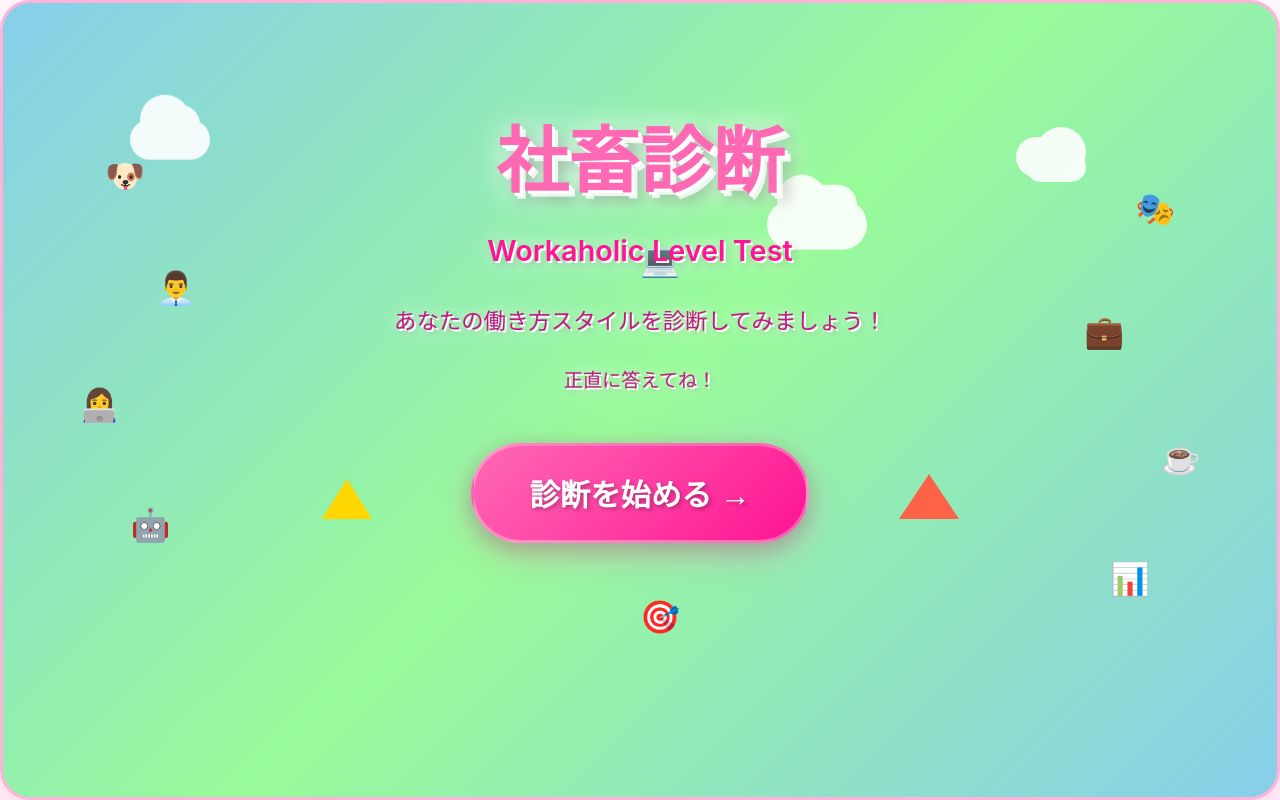
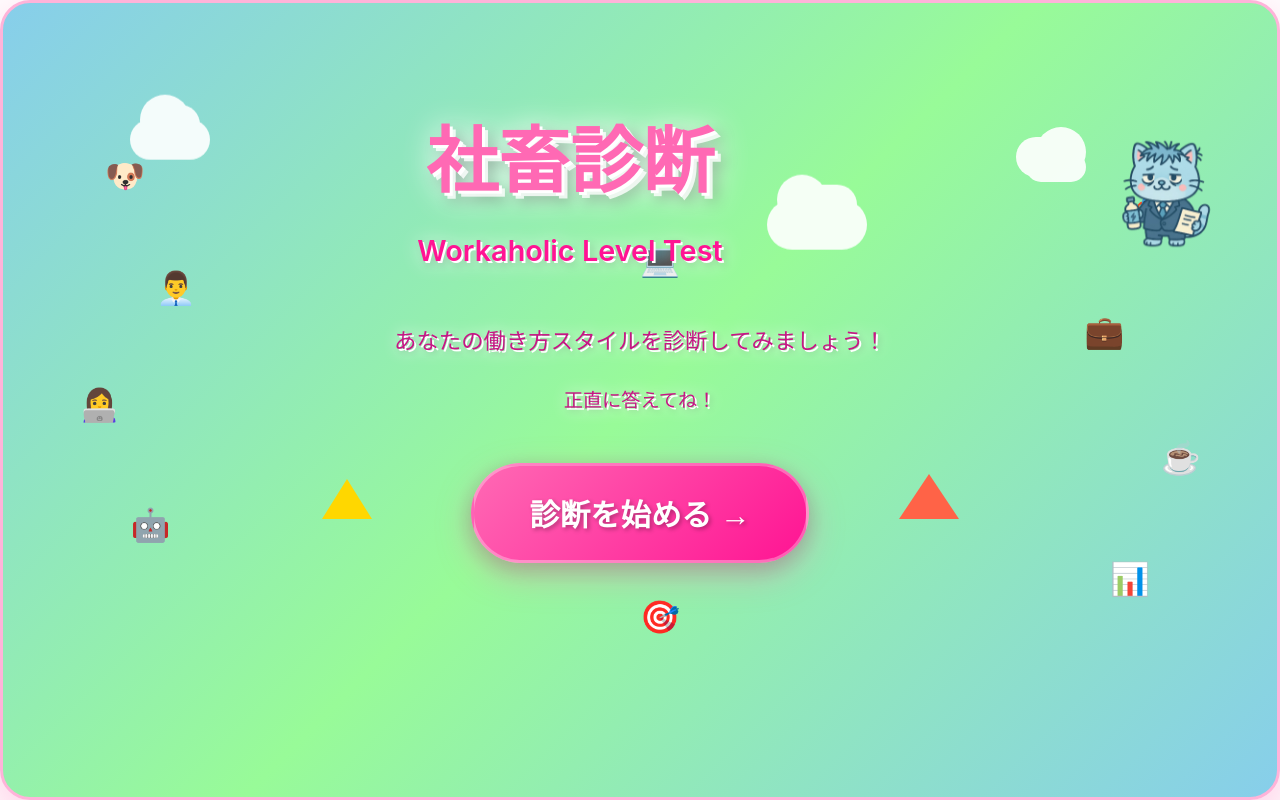
Before and after one commit to toru830/syachiku_shindan, a website: page index.html in a window 1280 px wide. Drawn offline with Linux system fonts and the light colour scheme.

Commit message:
マスコットアイコン追加：10_社畜アイコン/001.pngをトップ画面に配置、タイトル横に表示

```diff
--- a/index.html
+++ b/index.html
@@ -35,8 +35,15 @@
             </div>
 
             <div class="start-content">
-                <h1 class="main-title">社畜診断</h1>
-                <h2 class="sub-title">Workaholic Level Test</h2>
+                <div class="title-mascot-container">
+                    <div class="title-section">
+                        <h1 class="main-title">社畜診断</h1>
+                        <h2 class="sub-title">Workaholic Level Test</h2>
+                    </div>
+                    <div class="mascot-section">
+                        <img src="10_社畜アイコン/001.png" alt="社畜猫マスコット" class="mascot-icon">
+                    </div>
+                </div>
                 <p class="start-description">あなたの働き方スタイルを診断してみましょう！</p>
                 <p class="start-sub-description">正直に答えてね！</p>
                 <button class="start-btn" id="start-btn">診断を始める →</button>
--- a/style.css
+++ b/style.css
@@ -1852,3 +1852,44 @@ body:has(.result-theme-15.active) {
         font-size: 15px;
     }
 }
+
+/* マスコットアイコンのスタイル */
+.title-mascot-container {
+    display: flex;
+    align-items: center;
+    justify-content: center;
+    gap: 20px;
+    margin-bottom: 20px;
+}
+
+.title-section {
+    flex: 1;
+}
+
+.mascot-section {
+    flex: 0 0 auto;
+}
+
+.mascot-icon {
+    width: 120px;
+    height: auto;
+    background: transparent !important;
+    border: none !important;
+    box-shadow: none !important;
+    mix-blend-mode: multiply;
+    animation: float 3s ease-in-out infinite;
+    display: block;
+    opacity: 1;
+}
+
+/* モバイル対応 */
+@media (max-width: 768px) {
+    .title-mascot-container {
+        flex-direction: column;
+        gap: 15px;
+    }
+
+    .mascot-icon {
+        width: 100px;
+    }
+}
```
Also changed, not shown: 001.png (added), 002.png (added), 10_社畜アイコン/001.png (added), 10_社畜アイコン/002.png (added), 2 other files.
